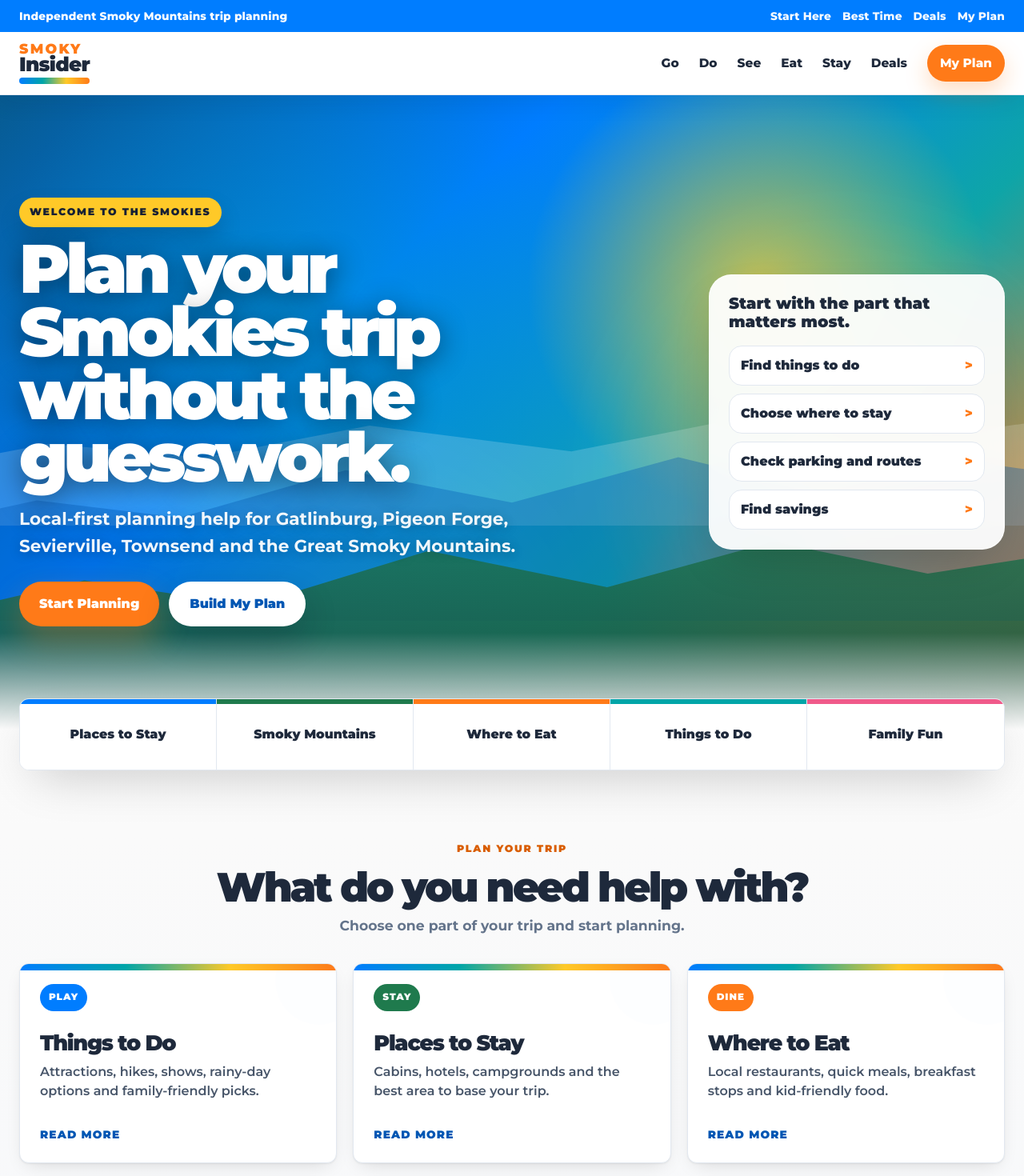
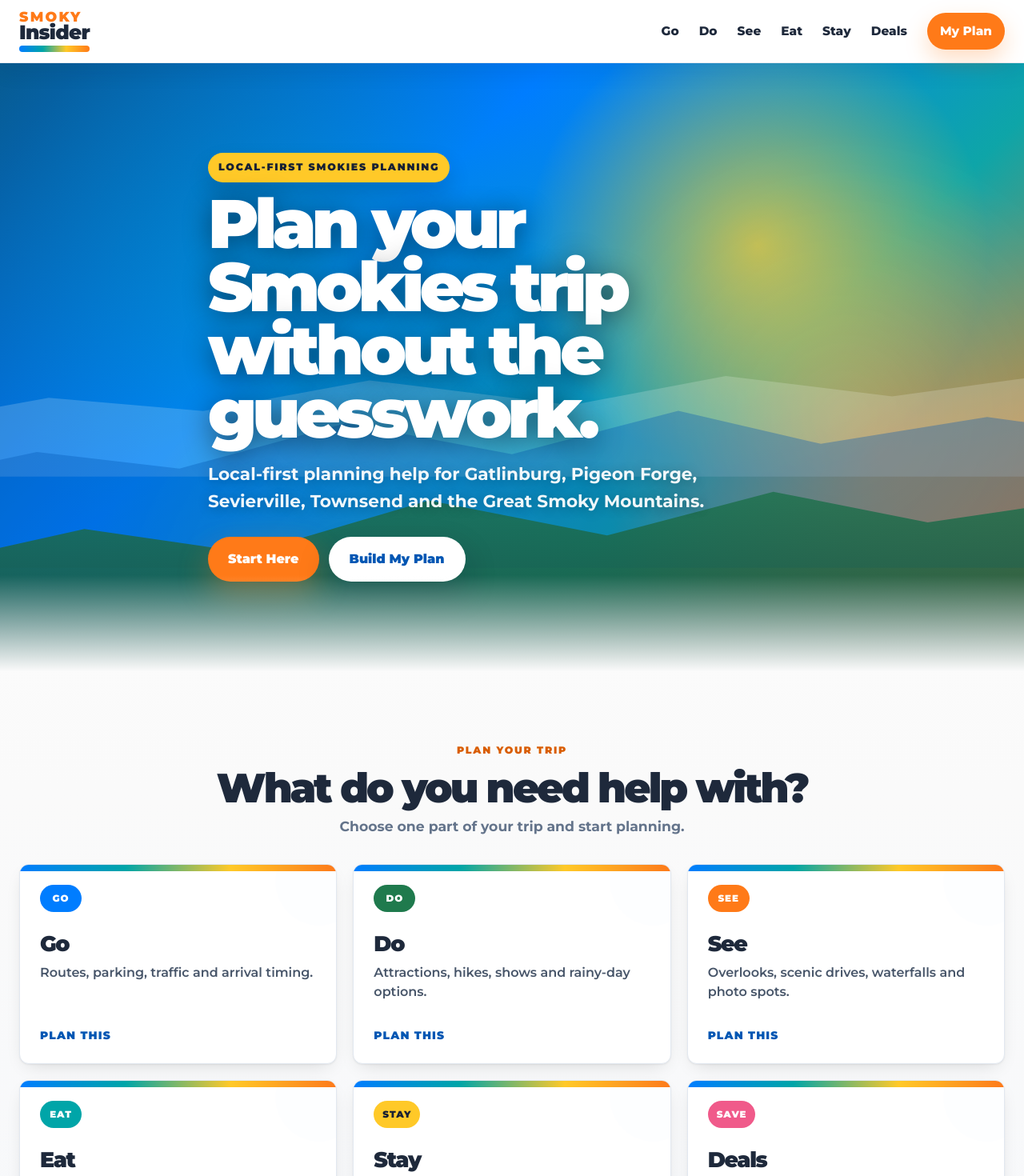
Before and after one commit to masondtorres/smokies-insider-guide, a Next.js app: page / in a window 1280 px wide. Shown: the top 1470 px of the page at 80% size. Built offline with nearby package versions, Linux system fonts and the light colour scheme.

Commit message:
Simplify homepage back to focused trip planner

```diff
--- a/src/app/page.tsx
+++ b/src/app/page.tsx
@@ -11,13 +11,6 @@ export const metadata: Metadata = {
   alternates: { canonical: "/" },
 };
 
-const topLinks = [
-  ["Start Here", "/start-here"],
-  ["Best Time", "/best-time-to-visit"],
-  ["Deals", "/deals"],
-  ["My Plan", "/my-plan"],
-];
-
 const mainLinks = [
   ["Go", "/go"],
   ["Do", "/do"],
@@ -29,12 +22,12 @@ const mainLinks = [
 ];
 
 const planningCards = [
-  { title: "Things to Do", text: "Attractions, hikes, shows, rainy-day options and family-friendly picks.", href: "/do", icon: "Play" },
-  { title: "Places to Stay", text: "Cabins, hotels, campgrounds and the best area to base your trip.", href: "/stay", icon: "Stay" },
-  { title: "Where to Eat", text: "Local restaurants, quick meals, breakfast stops and kid-friendly food.", href: "/eat", icon: "Dine" },
-  { title: "Scenic Smokies", text: "Overlooks, scenic drives, waterfalls, Cades Cove and photo spots.", href: "/see", icon: "See" },
-  { title: "Getting Around", text: "Routes, parking, traffic, trolleys and arrival timing before you go.", href: "/go", icon: "Go" },
-  { title: "Deals and Savings", text: "Tickets, coupons, budget ideas and ways to stretch the trip money.", href: "/deals", icon: "Save" },
+  { title: "Go", text: "Routes, parking, traffic and arrival timing.", href: "/go", icon: "Go" },
+  { title: "Do", text: "Attractions, hikes, shows and rainy-day options.", href: "/do", icon: "Do" },
+  { title: "See", text: "Overlooks, scenic drives, waterfalls and photo spots.", href: "/see", icon: "See" },
+  { title: "Eat", text: "Local restaurants, quick meals and family-friendly food.", href: "/eat", icon: "Eat" },
+  { title: "Stay", text: "Cabins, hotels, campgrounds and where to base your trip.", href: "/stay", icon: "Stay" },
+  { title: "Deals", text: "Tickets, discounts, local savings and budget-friendly ideas.", href: "/deals", icon: "Save" },
 ];
 
 const utilityItems = [
@@ -64,17 +57,6 @@ const footerLinks = [
 export default function Home() {
   return (
     <main className="smokies-home-v2">
-      <div className="si-topbar" aria-label="Quick links">
-        <div className="si-width si-topbar-inner">
-          <span>Independent Smoky Mountains trip planning</span>
-          <nav aria-label="Secondary navigation">
-            {topLinks.map(([label, href]) => (
-              <Link href={href} key={href}>{label}</Link>
-            ))}
-          </nav>
-        </div>
-      </div>
-
       <header className="si-header">
         <div className="si-width si-header-inner">
           <Link className="si-wordmark" href="/" aria-label="Smoky Insider home">
@@ -92,35 +74,16 @@ export default function Home() {
         <div className="si-ridge-one" aria-hidden="true" />
         <div className="si-ridge-two" aria-hidden="true" />
         <div className="si-ridge-three" aria-hidden="true" />
-        <div className="si-width si-hero-layout">
-          <div className="si-hero-copy">
-            <p className="si-kicker">Welcome to the Smokies</p>
+        <div className="si-width si-hero-copy">
+          <p className="si-kicker">Local-first Smokies planning</p>
           <h1 id="home-title">Plan your Smokies trip without the guesswork.</h1>
           <p className="si-hero-promise">
             Local-first planning help for Gatlinburg, Pigeon Forge, Sevierville, Townsend and the Great Smoky Mountains.
           </p>
           <div className="si-actions">
-              <Link className="si-button si-button-primary" href="/start-here">Start Planning</Link>
+            <Link className="si-button si-button-primary" href="/start-here">Start Here</Link>
             <Link className="si-button si-button-secondary" href="/my-plan">Build My Plan</Link>
           </div>
-          </div>
-          <aside className="si-hero-panel" aria-label="Trip planning shortcuts">
-            <strong>Start with the part that matters most.</strong>
-            <Link href="/do">Find things to do</Link>
-            <Link href="/stay">Choose where to stay</Link>
-            <Link href="/go">Check parking and routes</Link>
-            <Link href="/deals">Find savings</Link>
-          </aside>
-        </div>
-      </section>
-
-      <section className="si-trip-strip" aria-label="Popular planning categories">
-        <div className="si-width si-trip-strip-inner">
-          <Link href="/stay">Places to Stay</Link>
-          <Link href="/see">Smoky Mountains</Link>
-          <Link href="/eat">Where to Eat</Link>
-          <Link href="/do">Things to Do</Link>
-          <Link href="/rainy-day-smokies-with-kids">Family Fun</Link>
         </div>
       </section>
 
@@ -136,7 +99,7 @@ export default function Home() {
               <span className="si-icon" aria-hidden="true">{card.icon}</span>
               <h3>{card.title}</h3>
               <p>{card.text}</p>
-              <span>Read more</span>
+              <span>Plan this</span>
             </Link>
           ))}
         </div>
```
Lines whose indentation alone changed are shown as unchanged.
